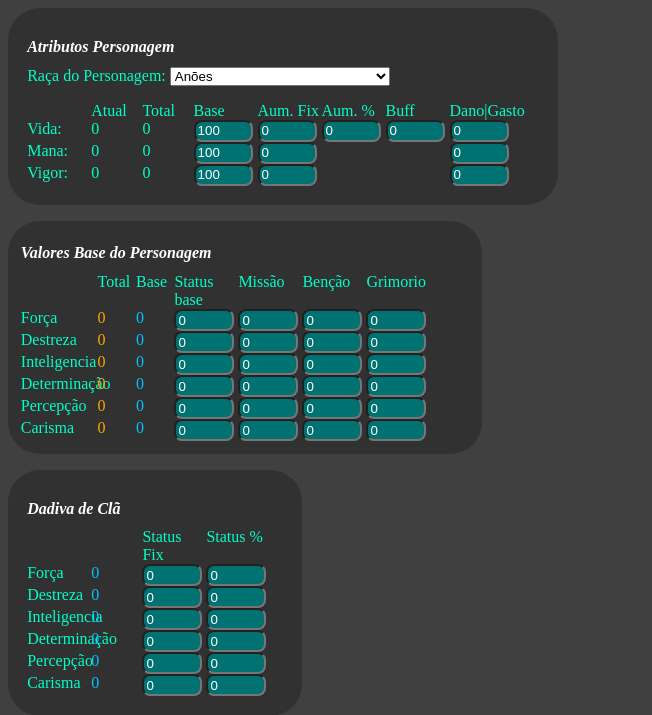
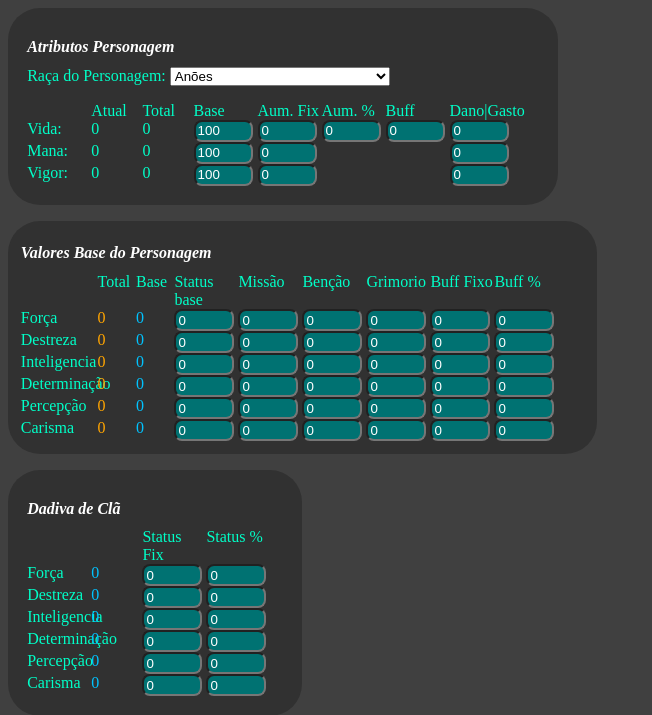
Before and after one commit to DivineHealing/JOGADORESCDE, a Flask app: page / in a window 1280 px wide. Shown: the top 715 px of the page, without its empty margins (0-652 px from the left). Run offline with Flask 3, Linux system fonts and the light colour scheme.

Commit message:
Modificação²

```diff
--- a/static/styles.css
+++ b/static/styles.css
@@ -33,7 +33,7 @@ body {
 
 .atrstatus {
     display: grid;
-    grid-template-columns: 6vw 3vw 3vw 5vw 5vw 5vw 5vw;
+    grid-template-columns: 6vw 3vw 3vw 5vw 5vw 5vw 5vw 5vw 5vw;
 }
 
 .valstatus {
@@ -42,7 +42,7 @@ body {
     border-radius: 4vh;
     border-color: rgb(0, 0, 0);
     padding: 1vw;
-    width: 35vw;
+    width: 44vw;
 }
 
 .atrequipamento {
--- a/templates/home.html
+++ b/templates/home.html
@@ -102,6 +102,8 @@
             <label>Missão</label>
             <label>Benção</label>
             <label>Grimorio</label>
+            <label>Buff Fixo</label>
+            <label>Buff %</label>
 
             <label for="forca">Força</label>
             <labeltot id="forcaT">0</labeltot>
@@ -110,6 +112,8 @@
             <input type="number" id="forcaMS" value="0" pattern="[0-9]+$" oninput="alterar()">
             <input type="number" id="forcaBD" value="0" pattern="[0-9]+$" oninput="alterar()">
             <input type="number" id="forcaG" value="0" pattern="[0-9]+$" oninput="alterar()">
+            <input type="number" id="forcaBF" value="0" pattern="[0-9]+$" oninput="alterar()">
+            <input type="number" id="forcaBP" value="0" pattern="[0-9]+$" oninput="alterar()">
 
             <label for="destreza">Destreza </label>
             <labeltot id="destrezaT">0</labeltot>
@@ -118,6 +122,8 @@
             <input type="number" id="destrezaMS" value="0" pattern="[0-9]+$" oninput="alterar()">
             <input type="number" id="destrezaBD" value="0" pattern="[0-9]+$" oninput="alterar()">
             <input type="number" id="destrezaG" value="0" pattern="[0-9]+$" oninput="alterar()">
+            <input type="number" id="destrezaBF" value="0" pattern="[0-9]+$" oninput="alterar()">
+            <input type="number" id="destrezaBP" value="0" pattern="[0-9]+$" oninput="alterar()">
 
             <label for="inteligencia">Inteligencia</label>
             <labeltot id="inteligenciaT">0</labeltot>
@@ -126,6 +132,8 @@
             <input type="number" id="inteligenciaMS" value="0" pattern="[0-9]+$" oninput="alterar()">
             <input type="number" id="inteligenciaBD" value="0" pattern="[0-9]+$" oninput="alterar()">
             <input type="number" id="inteligenciaG" value="0" pattern="[0-9]+$" oninput="alterar()">
+            <input type="number" id="inteligenciaBF" value="0" pattern="[0-9]+$" oninput="alterar()">
+            <input type="number" id="inteligenciaBP" value="0" pattern="[0-9]+$" oninput="alterar()">
 
             <label for="determinacao">Determinação </label>
             <labeltot id="determinacaoT">0</labeltot>
@@ -134,6 +142,8 @@
             <input type="number" id="determinacaoMS" value="0" pattern="[0-9]+$" oninput="alterar()">
             <input type="number" id="determinacaoBD" value="0" pattern="[0-9]+$" oninput="alterar()">
             <input type="number" id="determinacaoG" value="0" pattern="[0-9]+$" oninput="alterar()">
+            <input type="number" id="determinacaoBF" value="0" pattern="[0-9]+$" oninput="alterar()">
+            <input type="number" id="determinacaoBP" value="0" pattern="[0-9]+$" oninput="alterar()">
 
             <label for="percepcao">Percepção</label>
             <labeltot id="percepcaoT">0</labeltot>
@@ -142,6 +152,8 @@
             <input type="number" id="percepcaoMS" value="0" pattern="[0-9]+$" oninput="alterar()">
             <input type="number" id="percepcaoBD" value="0" pattern="[0-9]+$" oninput="alterar()">
             <input type="number" id="percepcaoG" value="0" pattern="[0-9]+$" oninput="alterar()">
+            <input type="number" id="percepcaoBF" value="0" pattern="[0-9]+$" oninput="alterar()">
+            <input type="number" id="percepcaoBP" value="0" pattern="[0-9]+$" oninput="alterar()">
 
             <label for="carisma">Carisma</label>
             <labeltot id="carismaT">0</labeltot>
@@ -150,6 +162,8 @@
             <input type="number" id="carismaMS" value="0" pattern="[0-9]+$" oninput="alterar()">
             <input type="number" id="carismaBD" value="0" pattern="[0-9]+$" oninput="alterar()">
             <input type="number" id="carismaG" value="0" pattern="[0-9]+$" oninput="alterar()">
+            <input type="number" id="carismaBF" value="0" pattern="[0-9]+$" oninput="alterar()">
+            <input type="number" id="carismaBP" value="0" pattern="[0-9]+$" oninput="alterar()">
         </div>
     </div>
 <p></p>
```
